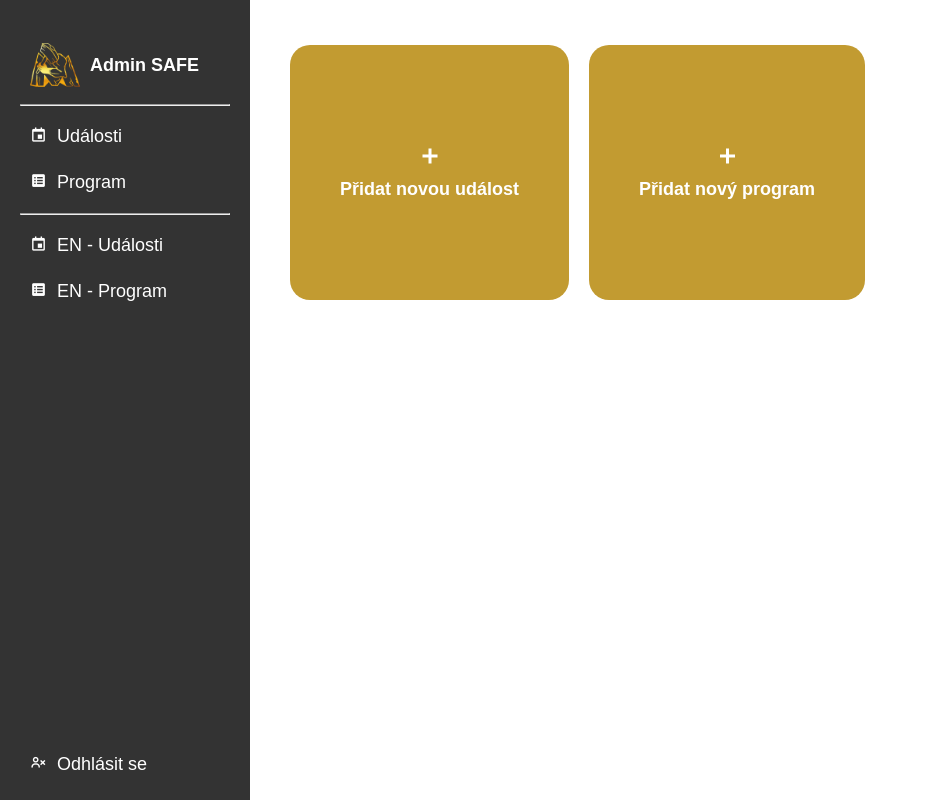
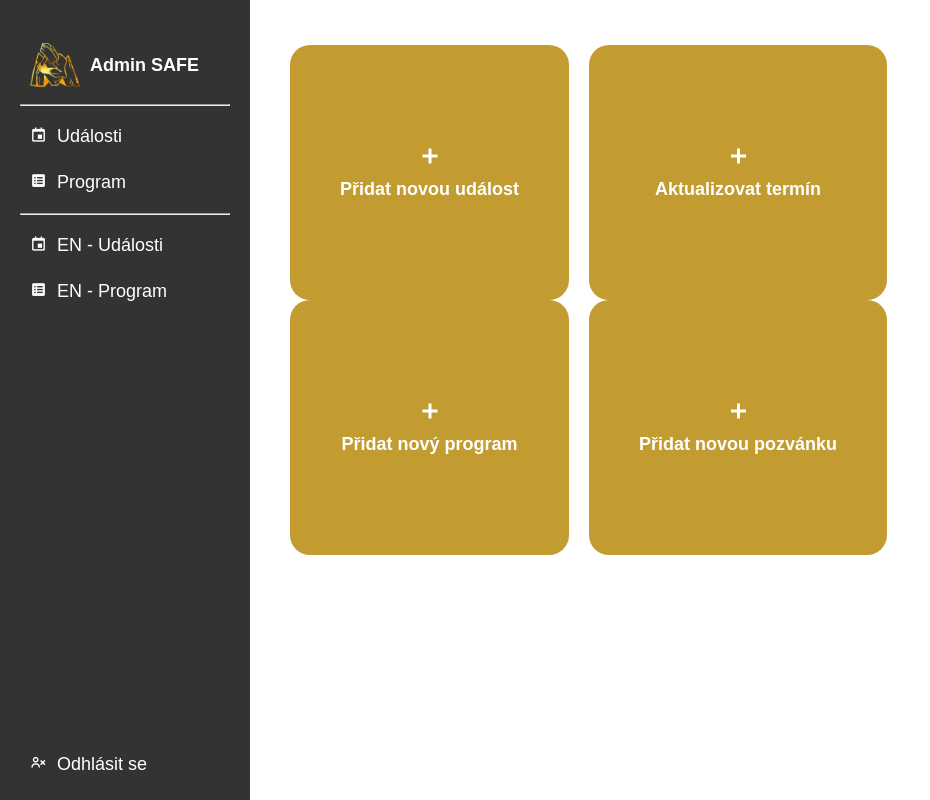
Before and after one commit to kuceraf06/SAFE, a PHP site: page /admin/ in a window 1280 px wide. Shown: the whole page, without its empty margins (0-930 px from the left). Run offline with PHP 8.4, Linux system fonts and the light colour scheme; the visitor is signed in with stand-in values (Sample User, id 1).

Commit message:
Update index.php

```diff
--- a/admin/index.php
+++ b/admin/index.php
@@ -17,14 +17,27 @@ require_once '../skeleton/auth.php';
 <?php include '../skeleton/headerAdmin.php'?>
     <div class="content">
         <div class="addBox">
+            <div class="firstBox">
                 <a href="/admin/udalosti/pridat/" class="childBox">
                     <i class='bx bx-plus'></i>
                     <p>Přidat novou událost</p>
                 </a>
-            <a href="/admin/program/pridat/" class="childBox">
+                <a href="/admin/program/pridat/" class="childBox childBox-2">
                     <i class='bx bx-plus'></i>
                     <p>Přidat nový program</p>
                 </a>
             </div>
+            <div class="secondBox">
+                <a href="/admin/program/pridat/" class="childBox">
+                    <i class='bx bx-plus'></i>
+                    <p>Aktualizovat termín</p>
+                </a>
+                <a href="/admin/program/pridat/" class="childBox childBox-2">
+                    <i class='bx bx-plus'></i>
+                    <p>Přidat novou pozvánku</p>
+                </a>
             </div>
+        </div>
+    </div>
+</body>
 </html>
```
Lines whose indentation alone changed are shown as unchanged.
